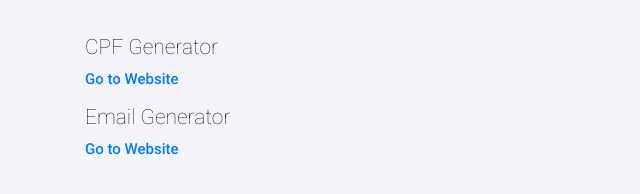
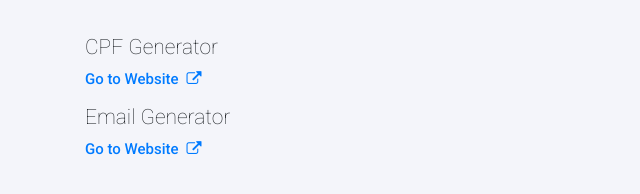
Before and after one commit to gustaborges/formatador-tabela-jira, a website built with webpack: page links-uteis.html in a window 1280 px wide. Shown: the part 256-450 px from the top of the page, 0-640 px from the left. Built offline with nearby package versions, Linux system fonts and the light colour scheme; files whose address does not match are found by name.

```diff
--- a/links-uteis.html
+++ b/links-uteis.html
@@ -42,10 +42,10 @@
     <main class="row mt-5">
       <div class="col-12">
         <p>
-          <h4 class="light-weight">CPF Generator</h4> <a href="https://www.4devs.com.br/gerador_de_cpf" target="_blank">Go to Website</a>
+          <h4 class="light-weight">CPF Generator</h4> <a href="https://www.4devs.com.br/gerador_de_cpf" target="_blank">Go to Website &ThickSpace;<i class="fa fa-external-link"></i></a>
         </p>
         <p>
-          <h4 class="light-weight">Email Generator</h4> <a href="https://mailsac.com/" target="_blank">Go to Website</a>
+          <h4 class="light-weight">Email Generator</h4> <a href="https://mailsac.com/" target="_blank">Go to Website &ThickSpace;<i class="fa fa-external-link"></i></a>
         </p>
       </div>
 
```
Also changed, not shown: editor-leitura-tabela.html (+2 -1 lines).
